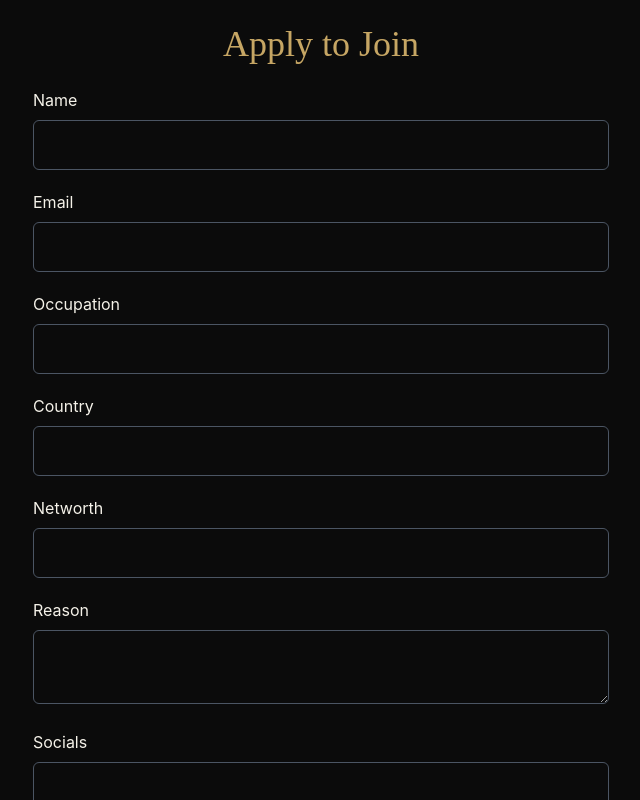
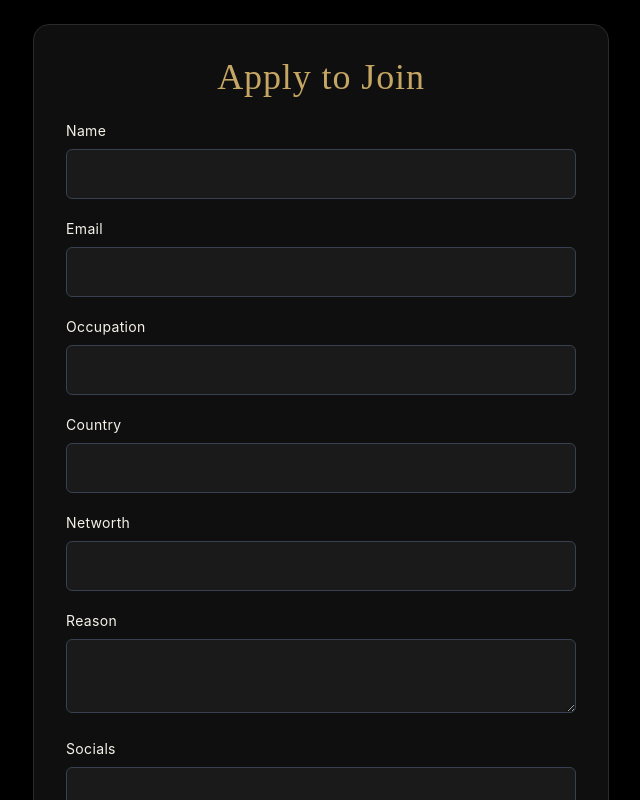
Before and after one commit to petes8796/avrae-frontend, a Next.js app: page /apply in a window 1280 px wide. Shown: the top 800 px of the page, without its empty margins (319-959 px from the left). Built offline with nearby package versions, Linux system fonts and the light colour scheme.

Commit message:
Update page.jsx

```diff
--- a/app/apply/page.jsx
+++ b/app/apply/page.jsx
@@ -3,7 +3,13 @@ import { useState } from 'react'
 
 export default function ApplyPage() {
   const [form, setForm] = useState({
-    name: '', email: '', occupation: '', country: '', networth: '', reason: '', socials: ''
+    name: '',
+    email: '',
+    occupation: '',
+    country: '',
+    networth: '',
+    reason: '',
+    socials: ''
   })
   const [submitted, setSubmitted] = useState(false)
   const [loading, setLoading] = useState(false)
@@ -18,12 +24,13 @@ export default function ApplyPage() {
     setLoading(true)
     setError('')
     try {
-     const response = await fetch("https://api.avrae-society.com/applications/submit", {
-  method: "POST",
-  headers: { "Content-Type": "application/json" },
-  body: JSON.stringify(formData),
-});
-      if (!res.ok) throw new Error('Submission failed')
+      const response = await fetch("https://api.avrae-society.com/applications/submit", {
+        method: "POST",
+        headers: { "Content-Type": "application/json" },
+        body: JSON.stringify(form), // ✅ fixed: send the actual form
+      })
+
+      if (!response.ok) throw new Error('Submission failed')
       setSubmitted(true)
     } catch (err) {
       console.error(err)
@@ -35,30 +42,30 @@ export default function ApplyPage() {
 
   if (submitted) {
     return (
-      <main className="min-h-screen bg-bg flex items-center justify-center text-center p-6">
-        <div>
-          <h1 className="text-3xl font-serif mb-2 text-gold">Application Received</h1>
-          <p>Our team will review your submission shortly.</p>
+      <main className="min-h-screen bg-black text-cream flex items-center justify-center text-center p-6 fade-in">
+        <div className="max-w-md">
+          <h1 className="text-4xl font-serif mb-3 text-gold">Application Received</h1>
+          <p className="text-gray-400">Our team will review your submission shortly.</p>
         </div>
       </main>
     )
   }
 
   return (
-    <main className="min-h-screen bg-bg text-cream flex items-center justify-center p-6">
-      <form onSubmit={handleSubmit} className="w-full max-w-xl space-y-5">
-        <h1 className="text-4xl font-serif mb-6 text-center text-gold">Apply to Join</h1>
+    <main className="min-h-screen bg-black text-cream flex items-center justify-center p-6 fade-in">
+      <form onSubmit={handleSubmit} className="w-full max-w-xl space-y-5 bg-[#0f0f0f] p-8 rounded-2xl border border-[#2a2a2a] shadow-xl">
+        <h1 className="text-4xl font-serif mb-6 text-center text-gold tracking-wide">Apply to Join</h1>
 
-        {['name','email','occupation','country','networth','reason','socials'].map((key) => (
+        {['name', 'email', 'occupation', 'country', 'networth', 'reason', 'socials'].map((key) => (
           <div key={key}>
-            <label className="block mb-2 capitalize">{key}</label>
+            <label className="block mb-2 capitalize text-sm tracking-wide">{key}</label>
             {key === 'reason' || key === 'socials' ? (
               <textarea
                 required
                 name={key}
                 value={form[key]}
                 onChange={handleChange}
-                className="w-full p-3 bg-transparent border border-gray-600 rounded-md"
+                className="w-full p-3 bg-[#1a1a1a] border border-gray-700 rounded-md focus:border-gold focus:outline-none transition"
               />
             ) : (
               <input
@@ -66,17 +73,17 @@ export default function ApplyPage() {
                 name={key}
                 value={form[key]}
                 onChange={handleChange}
-                className="w-full p-3 bg-transparent border border-gray-600 rounded-md"
+                className="w-full p-3 bg-[#1a1a1a] border border-gray-700 rounded-md focus:border-gold focus:outline-none transition"
               />
             )}
           </div>
         ))}
 
-        {error && <p className="text-red-500 text-sm">{error}</p>}
+        {error && <p className="text-red-500 text-sm text-center">{error}</p>}
 
         <button
           disabled={loading}
-          className="w-full py-3 border border-gold text-gold hover:bg-gold hover:text-bg rounded-md transition-all"
+          className="w-full py-3 border border-gold text-gold hover:bg-gold hover:text-black rounded-md transition-all"
         >
           {loading ? 'Submitting…' : 'Submit Application'}
         </button>
```
